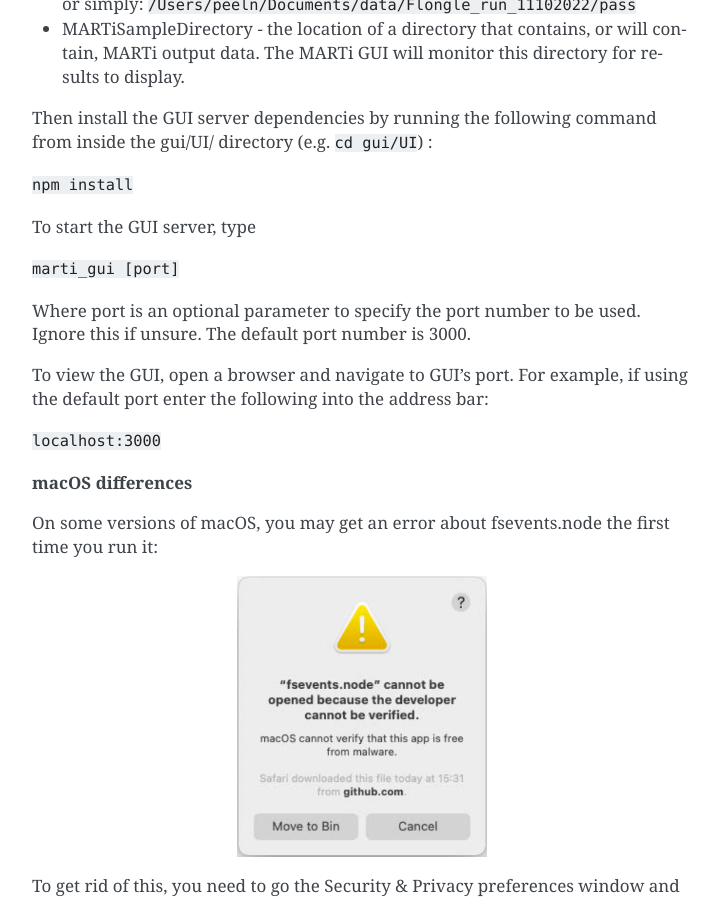
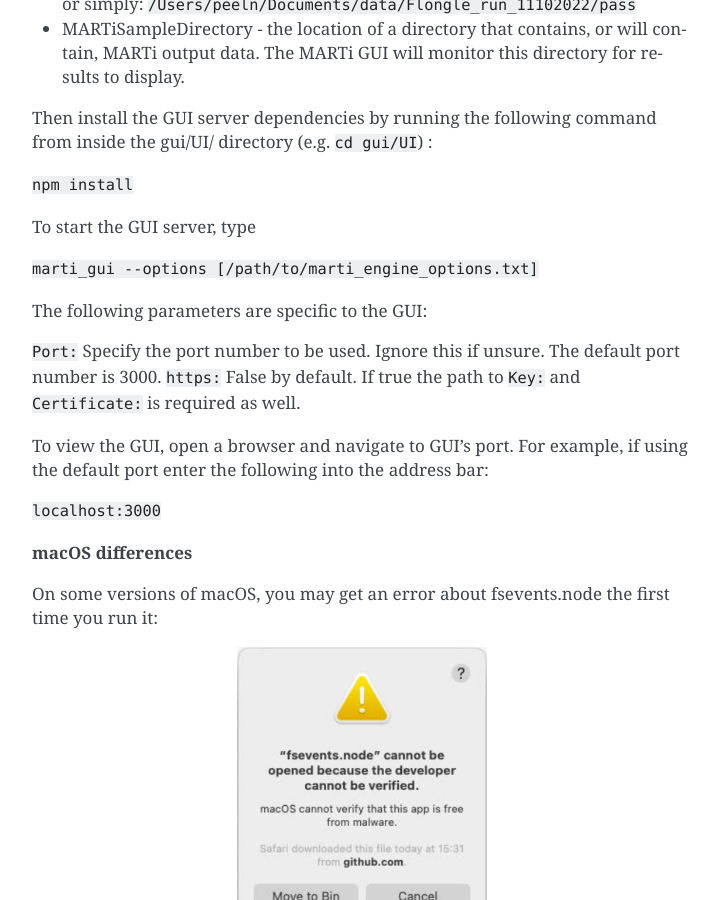
Before and after one commit to richardmleggett/MARTi, a Sphinx documentation site: the page built from docs/source/installation.rst, in a window 1280 px wide and 900 px high, scrolled down 3209 px. Shown: the whole window, without its empty margins (388-1107 px from the left). Built offline with Sphinx 7.4.7, drawn with Linux system fonts in a browser that asks for light colours; formulas are drawn with MathJax 3.

Commit message:
Updated doc to reflect changes

```diff
--- a/docs/source/installation.rst
+++ b/docs/source/installation.rst
@@ -97,9 +97,12 @@ Then install the GUI server dependencies by running the following command from i
 
 To start the GUI server, type
 
-``marti_gui [port]``
+``marti_gui --options [/path/to/marti_engine_options.txt]``
 
-Where port is an optional parameter to specify the port number to be used. Ignore this if unsure. The default port number is 3000.
+The following parameters are specific to the GUI:
+
+``Port:`` Specify the port number to be used. Ignore this if unsure. The default port number is 3000.
+``https:`` False by default. If true the path to ``Key:`` and ``Certificate:`` is required as well.
 
 To view the GUI, open a browser and navigate to GUI's port. For example, if using the default port enter the following into the address bar:
 
```
